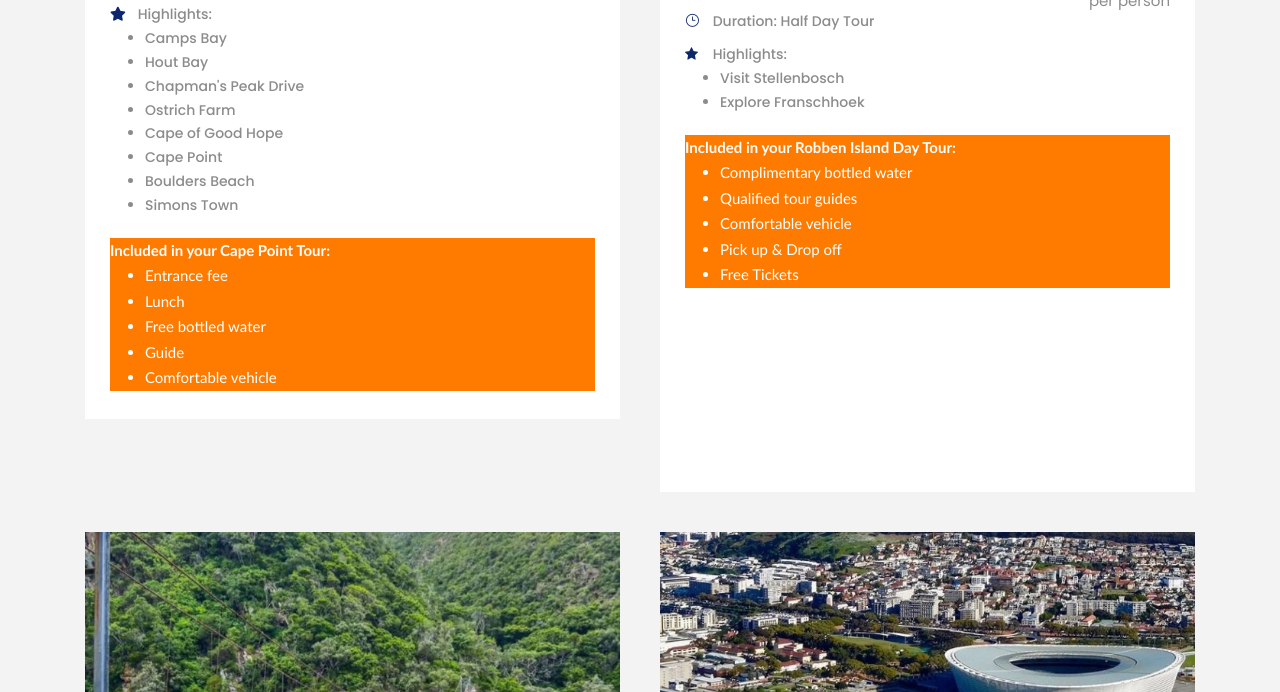
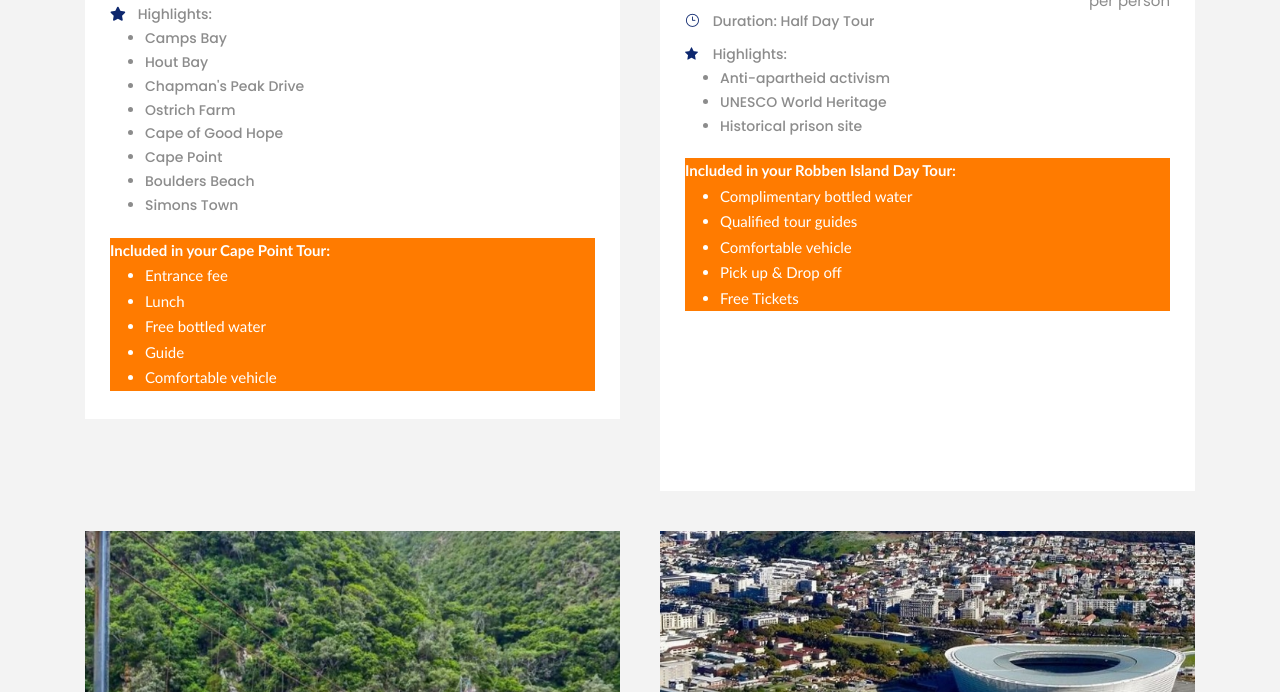
Before and after one commit to mlftsh030/sl-f, a plain HTML site: page our_tours.html in a window 1280 px wide. Shown: the part 783-1475 px from the top of the page. Drawn offline with Linux system fonts and the light colour scheme; files whose address does not match are found by name.

Commit message:
robben update

```diff
--- a/our_tours.html
+++ b/our_tours.html
@@ -283,8 +283,9 @@
                                                             <div class="tourmaster-tour-info tourmaster-tour-info-departure-location">
                                                                 <i class="fa fa-star"></i> Highlights:
                                                                 <ul>
-                                                                    <li>Visit Stellenbosch</li>
-                                                                    <li>Explore Franschhoek</li>
+                                                                    <li>Anti-apartheid activism</li>
+                                                                    <li>UNESCO World Heritage</li>
+                                                                    <li>Historical prison site</li>
                                                                 </ul>
                                                             </div>
                                                             <!-- Included Features -->
```
